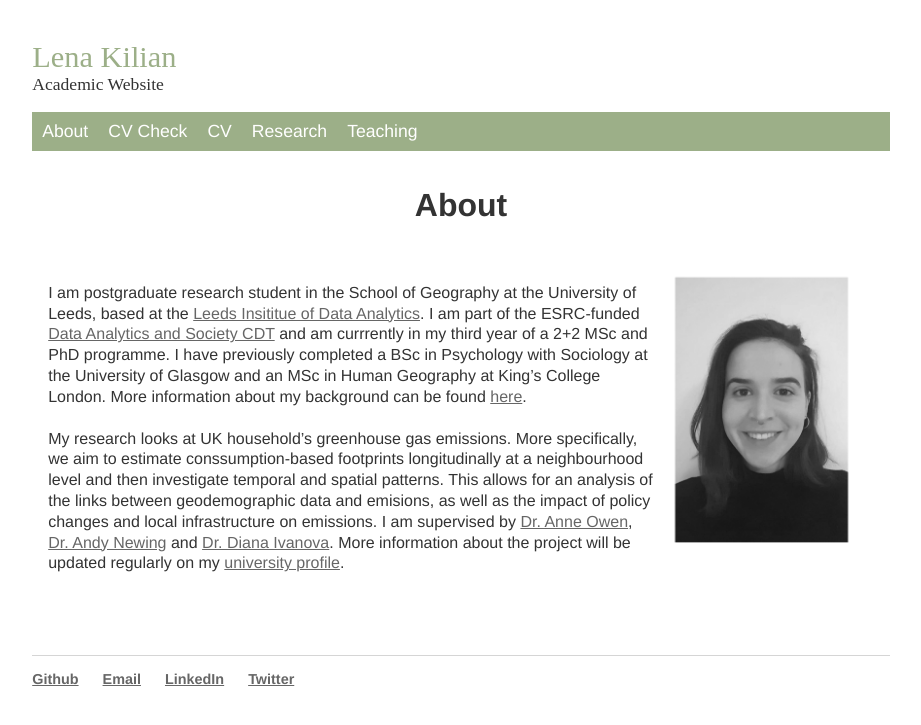
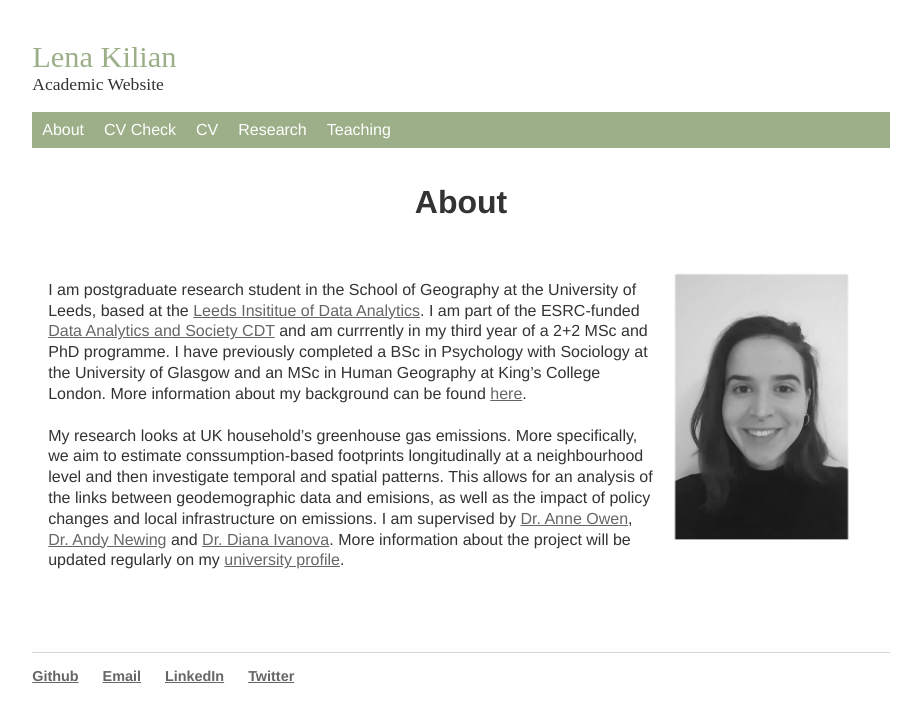
Before and after one commit to lena-kilian/lena-kilian.github.io, a Jekyll site: the page built from index.md, in a window 1280 px wide. Shown: the top 725 px of the page, without its empty margins (179-1100 px from the left). Built offline with Jekyll 4.4.1, drawn with Linux system fonts in a browser that asks for light colours; our own code applies the rules of GitHub Pages for plain Markdown files.

Commit message:
Update main.css

```diff
--- a/css/main.css
+++ b/css/main.css
@@ -21,7 +21,7 @@ title {
 /* Links inside the navbar */
 .navbar a {
   float: left;
-  font-size: 1.1em;
+  font-size: 1em;
   color: #ffffff;
   text-align: center;
   padding: 9px 10px 9px 10px;
@@ -36,7 +36,7 @@ title {
 
 /* Dropdown button */
 .dropdown .dropbtn {
-  font-size: 1.1em;
+  font-size: 1em;
   border: none;
   outline: none;
   color: white;
```
